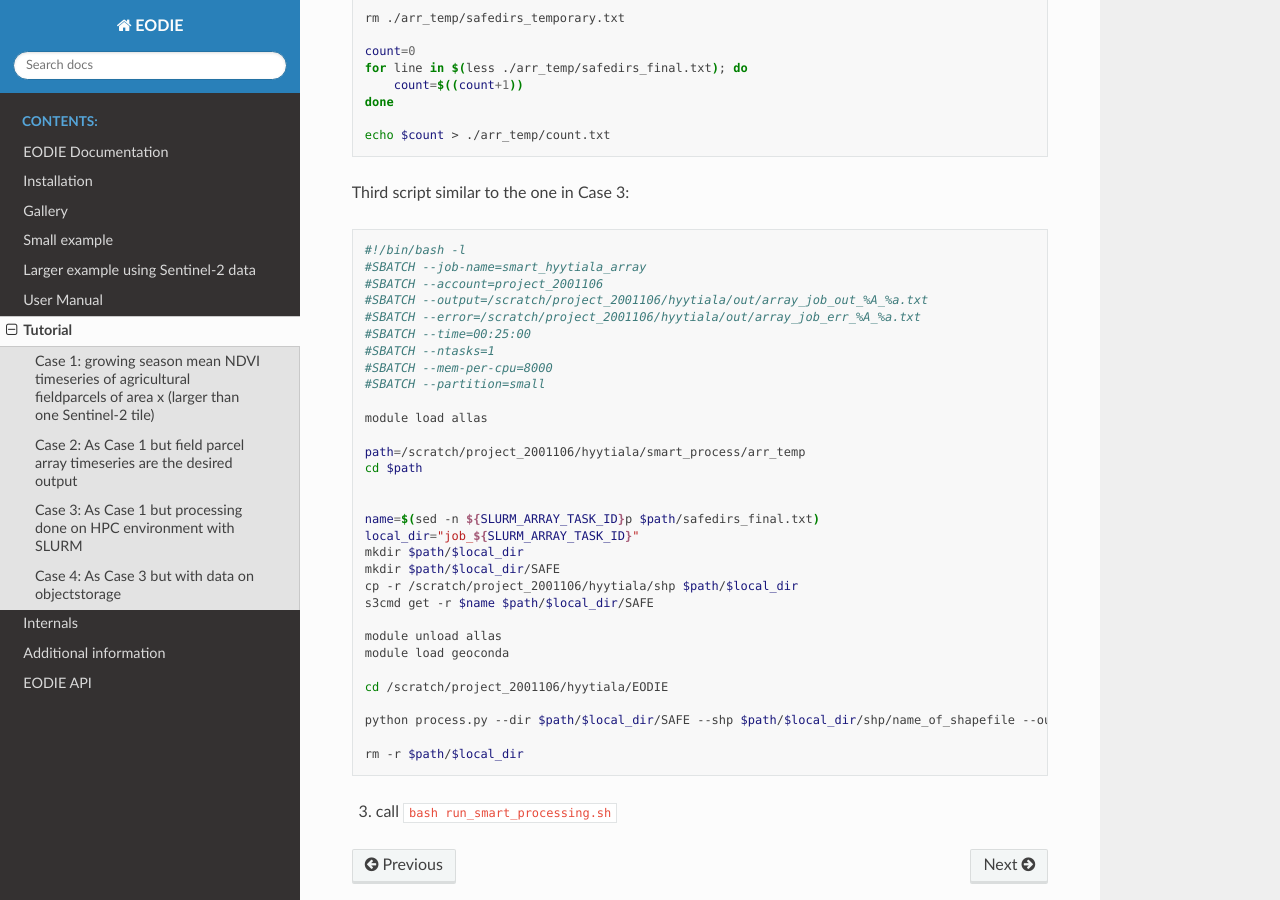
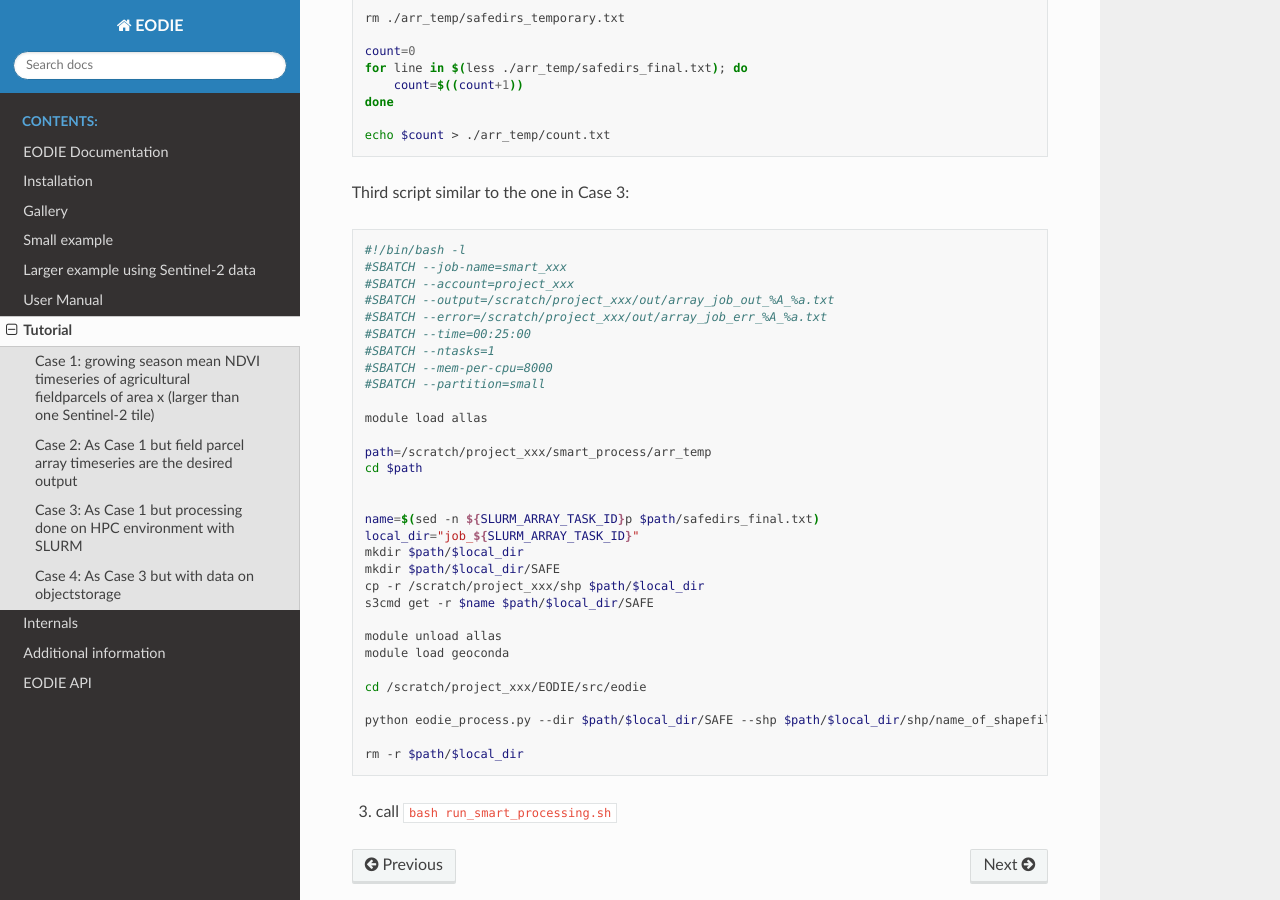
Before and after one commit to samumantha/EODIE, a Sphinx documentation site: the page built from docs/Tutorial.rst, in a window 1280 px wide and 900 px high, scrolled down 4143 px. Built offline with Sphinx 7.4.7 and the Read the Docs theme 2.0.0, drawn with Linux system fonts in a browser that asks for light colours; some of the changed text lies outside the part shown.

Commit message:
updated paths

```diff
--- a/docs/Tutorial.rst
+++ b/docs/Tutorial.rst
@@ -2,6 +2,7 @@
 
 Tutorial
 =========
+
 
 Case 1: growing season mean NDVI timeseries of agricultural fieldparcels of area x (larger than one Sentinel-2 tile)
 ---------------------------------------------------------------------------------------------------------------------
@@ -34,7 +35,7 @@
         fieldname: Name
         resampling_method: 'bilinear'
 
-2. Call EODIE ``python process.py --dir S2files/dir --shp name/of/shapefile --out ./results --id PlotID --statistics_out --index ndvi`` this results in a number of single csv files, one for each tile and date
+2. Call EODIE ``python eodie_process.py --dir S2files/dir --shp name/of/shapefile --out ./results --id PlotID --statistics_out --index ndvi`` this results in a number of single csv files, one for each tile and date
 
 3. (optional) Use any of the combine_X.py scripts in postprocesses to combine the csv files
 4. (optional) Plot timeseries with plot_timeseries.py in postprocesses.
@@ -58,7 +59,7 @@
 | Workflow:
 
 1. Same as Case 1
-2. Call EODIE: ``python process.py --dir S2files/dir --shp name/of/shapefile --out ./results --id PlotID --array_out --index ndvi`` this results in a number of single pickle files, one for each tile and date with all ids
+2. Call EODIE: ``python eodie_process.py --dir S2files/dir --shp name/of/shapefile --out ./results --id PlotID --array_out --index ndvi`` this results in a number of single pickle files, one for each tile and date with all ids
 3. (optional) Use arrayplot.py in postprocesses to show/save timeseries plots from wished ids.
 
 Case 3: As Case 1 but processing done on HPC environment with SLURM
@@ -110,10 +111,10 @@
 
     cp -r /path/to/the/original/shapefiles $path/$local_dir # Copies the shapefile to every temporary local directory
 
-    cd /path/to/the/program/EODIE # Needs to be in the EODIE directory to work properly
+    cd /path/to/the/program/EODIE/src/eodie # Needs to be in the EODIE directory to work properly
 
     # The actual processing:
-    python process.py --file $name --shp name/of/shapefile --out ./results --id PlotID --statistics_out --index ndvi
+    python eodie_process.py --file $name --shp name/of/shapefile --out ./results --id PlotID --statistics_out --index ndvi
     # More specific arguments and their purpose can be found in EODIE documentation:  https://eodie.readthedocs.io/en/latest/
     rm -r $path/$local_dir # Removes the temporary directory which is not needed anymore
 
@@ -208,10 +209,10 @@
 .. code-block:: bash
 
     #!/bin/bash -l
-    #SBATCH --job-name=smart_hyytiala_array
-    #SBATCH --account=project_2001106
-    #SBATCH --output=/scratch/project_2001106/hyytiala/out/array_job_out_%A_%a.txt
-    #SBATCH --error=/scratch/project_2001106/hyytiala/out/array_job_err_%A_%a.txt
+    #SBATCH --job-name=smart_xxx
+    #SBATCH --account=project_xxx
+    #SBATCH --output=/scratch/project_xxx/out/array_job_out_%A_%a.txt
+    #SBATCH --error=/scratch/project_xxx/out/array_job_err_%A_%a.txt
     #SBATCH --time=00:25:00
     #SBATCH --ntasks=1
     #SBATCH --mem-per-cpu=8000
@@ -219,7 +220,7 @@
 
     module load allas
 
-    path=/scratch/project_2001106/hyytiala/smart_process/arr_temp
+    path=/scratch/project_xxx/smart_process/arr_temp
     cd $path
 
 
@@ -227,15 +228,15 @@
     local_dir="job_${SLURM_ARRAY_TASK_ID}"
     mkdir $path/$local_dir
     mkdir $path/$local_dir/SAFE
-    cp -r /scratch/project_2001106/hyytiala/shp $path/$local_dir
+    cp -r /scratch/project_xxx/shp $path/$local_dir
     s3cmd get -r $name $path/$local_dir/SAFE
 
     module unload allas
     module load geoconda
 
-    cd /scratch/project_2001106/hyytiala/EODIE
+    cd /scratch/project_xxx/EODIE/src/eodie
 
-    python process.py --dir $path/$local_dir/SAFE --shp $path/$local_dir/shp/name_of_shapefile --out ./results --id PlotID --statistics_out --index ndvi
+    python eodie_process.py --dir $path/$local_dir/SAFE --shp $path/$local_dir/shp/name_of_shapefile --out ./results --id PlotID --statistics_out --index ndvi
 
     rm -r $path/$local_dir
 
```
